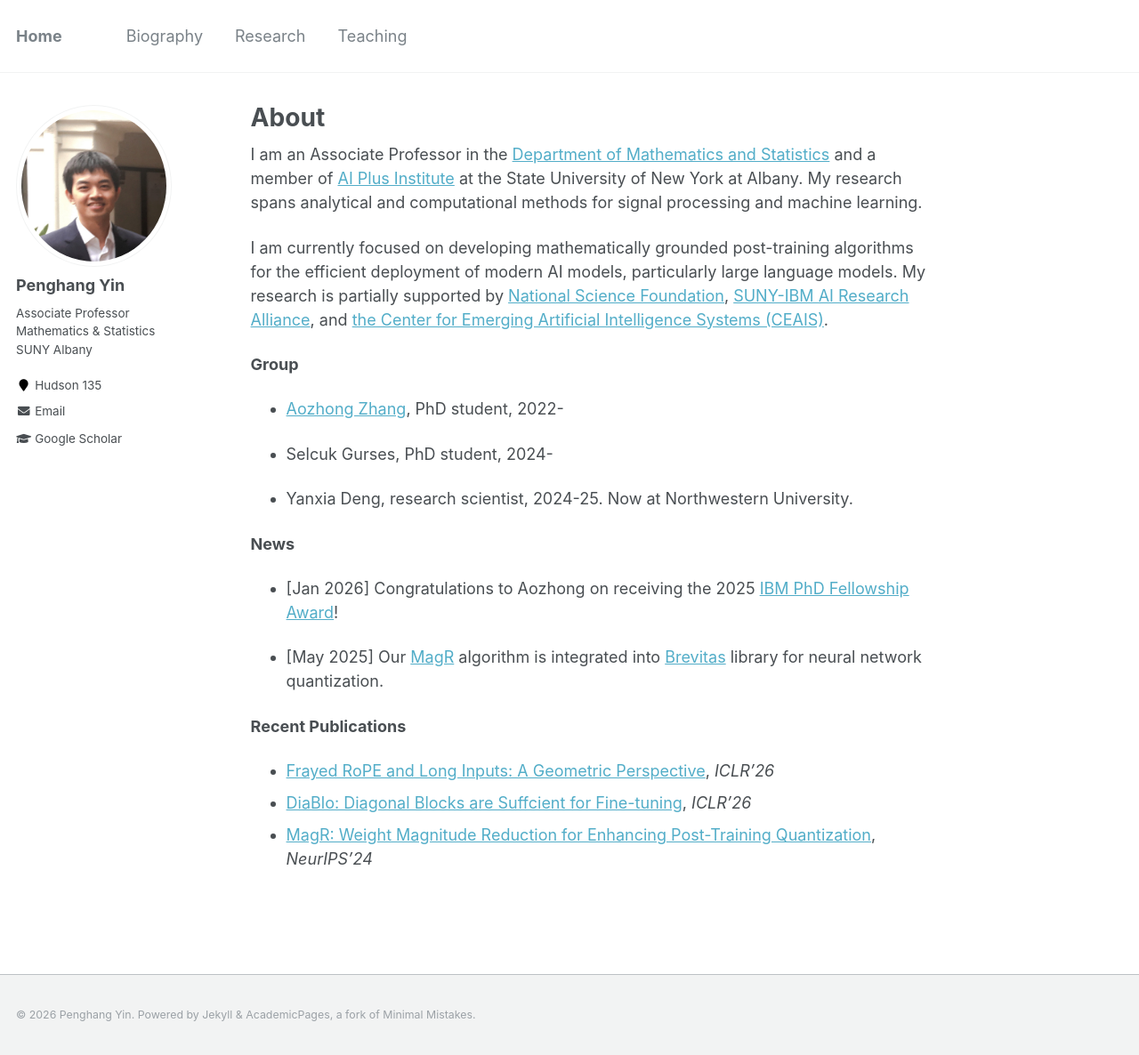
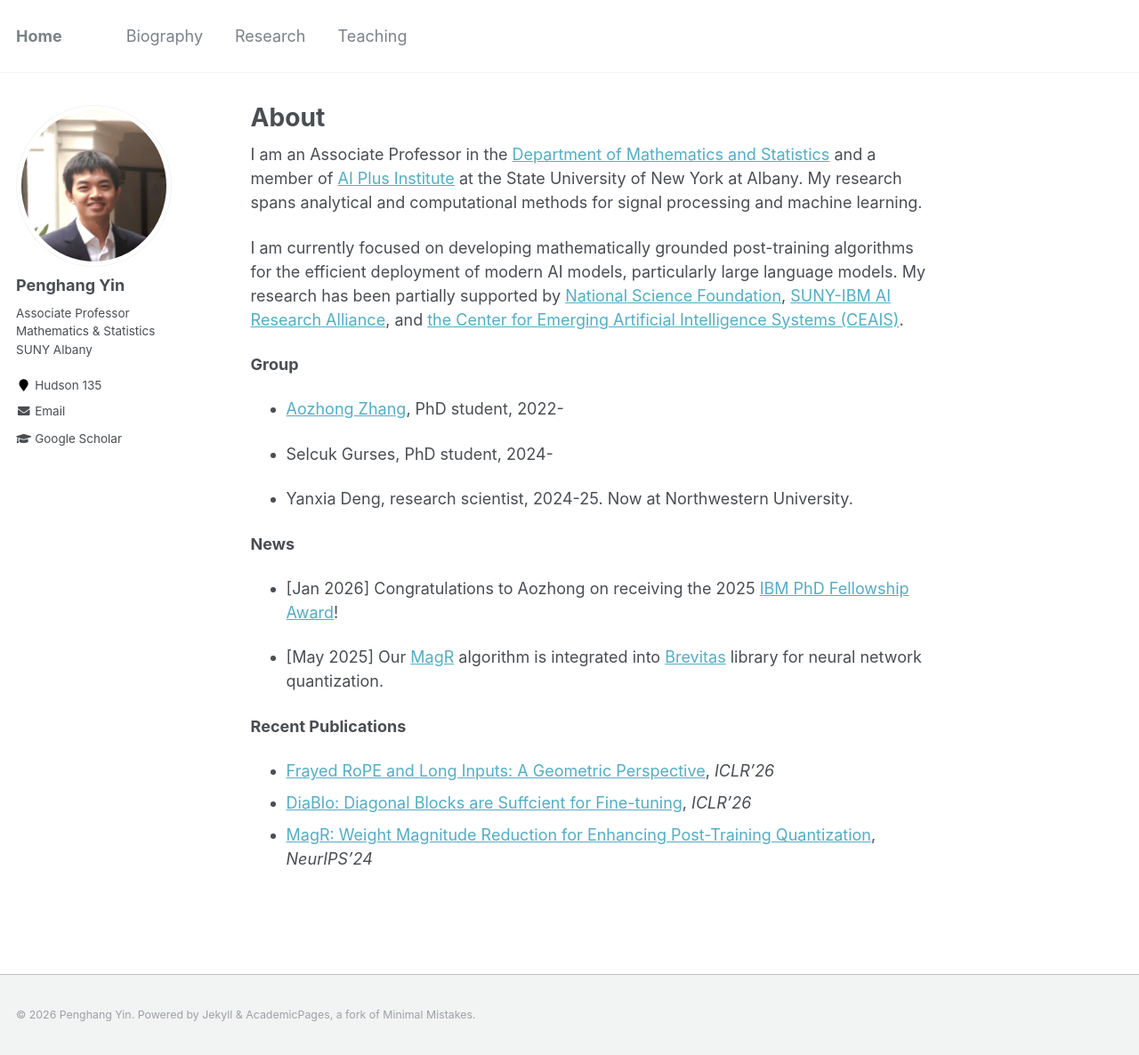
Before and after one commit to yin-penghang/yin-penghang.github.io, a Jekyll site: the page built from _pages/about.md, in a window 1280 px wide and 1186 px high. Shown: the whole window at 89% size. Built offline with Jekyll 4.4.1, drawn with Linux system fonts in a browser that asks for light colours.

Commit message:
Update about.md

```diff
--- a/_pages/about.md
+++ b/_pages/about.md
@@ -10,7 +10,7 @@
 
 I am an Associate Professor in the [Department of Mathematics and Statistics](https://www.albany.edu/math) and a member of [AI Plus Institute](https://www.albany.edu/ai-plus) at the State University of New York at Albany. My research spans analytical and computational methods for signal processing and machine learning.
 
-I am currently focused on developing mathematically grounded post-training algorithms for the efficient deployment of modern AI models, particularly large language models. My research is partially supported by [National Science Foundation](https://www.nsf.gov/), [SUNY-IBM AI Research Alliance](https://www.suny.edu/ai-research-alliance/), and [the Center for Emerging Artificial Intelligence Systems (CEAIS)](https://www.albany.edu/ai-plus/emerging-artificial-intelligence-systems).
+I am currently focused on developing mathematically grounded post-training algorithms for the efficient deployment of modern AI models, particularly large language models. My research has been partially supported by [National Science Foundation](https://www.nsf.gov/), [SUNY-IBM AI Research Alliance](https://www.suny.edu/ai-research-alliance/), and [the Center for Emerging Artificial Intelligence Systems (CEAIS)](https://www.albany.edu/ai-plus/emerging-artificial-intelligence-systems).
 
 
 **Group**
```
